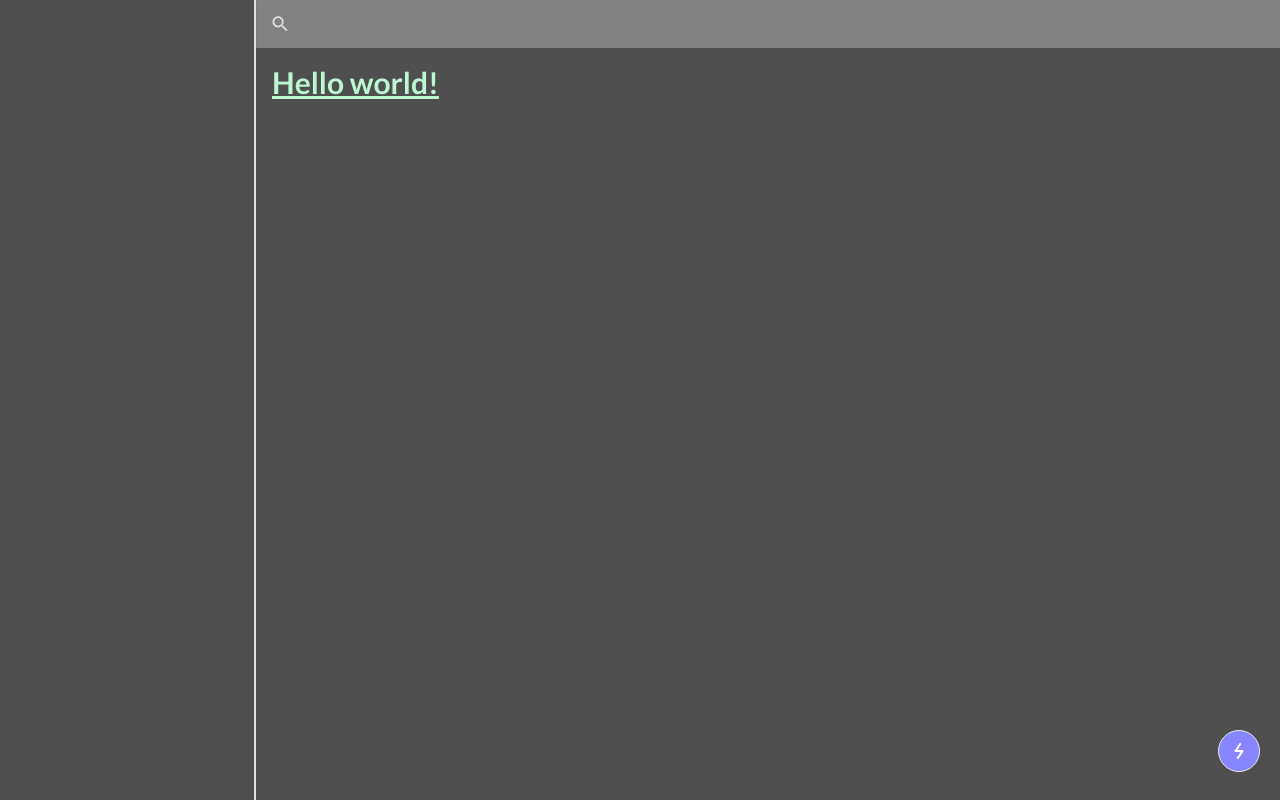
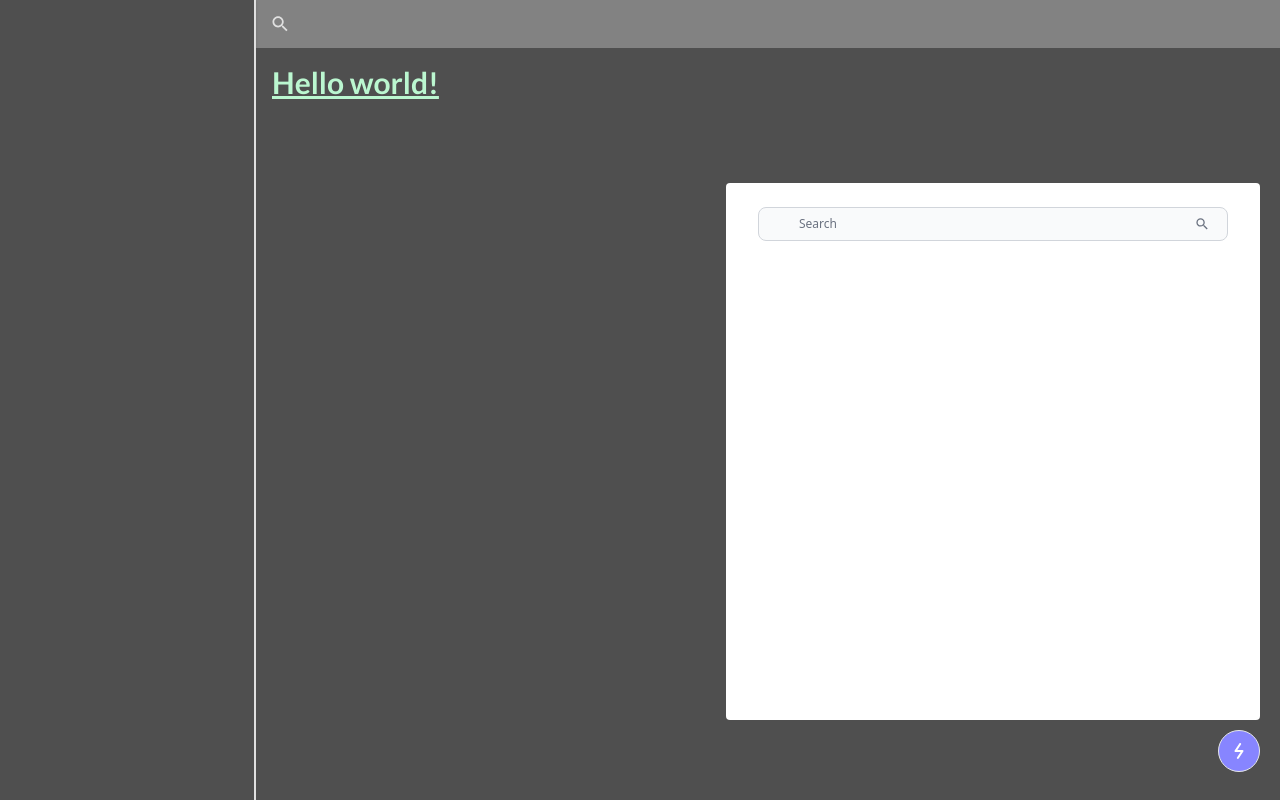
Before and after one commit to evriyanaindrasaputra/chat-vue, a Vue app: page / in a window 1280 px wide. Built offline with nearby package versions, Linux system fonts and the light colour scheme.

Commit message:
feat: chat container and search component

```diff
--- a/package.json
+++ b/package.json
@@ -12,6 +12,7 @@
     "release": "standard-version"
   },
   "dependencies": {
+    "@headlessui/vue": "^1.7.3",
     "@vueuse/core": "^9.4.0",
     "vue": "^3.2.41",
     "vue-router": "^4.1.6"
@@ -20,6 +21,7 @@
     "@antfu/eslint-config": "^0.27.0",
     "@commitlint/cli": "^17.1.2",
     "@commitlint/config-conventional": "^17.1.0",
+    "@tailwindcss/forms": "^0.5.3",
     "@vitejs/plugin-vue": "^3.2.0",
     "autoprefixer": "^10.4.13",
     "eslint": "^8.26.0",
--- /dev/null
+++ b/src/components/Chat/Chat.vue
@@ -0,0 +1,9 @@
+<script setup lang="ts">
+
+</script>
+
+<template>
+  <div class="w-[534px] h-[537px]  bg-white rounded py-6 px-8 absolute bottom-20 right-5">
+    <slot />
+  </div>
+</template>
--- /dev/null
+++ b/src/components/Search/Search.vue
@@ -0,0 +1,19 @@
+<script setup lang="ts">
+import SearchIcon from '../Icons/SearchIcon.vue'
+</script>
+
+<template>
+  <form>
+    <div class="relative">
+      <input
+        type="text"
+        aria-label="search"
+        placeholder="Search"
+        class="block p-1 px-10 w-full text-[12px] text-gray-500 bg-gray-50 rounded-lg border border-gray-300 focus:ring-green-500 focus:border-green-500"
+      >
+      <button type="submit" class=" absolute inset-y-0 right-5">
+        <SearchIcon class="w-3 h-3" fill="fill-gray-500" />
+      </button>
+    </div>
+  </form>
+</template>
--- a/src/views/index.vue
+++ b/src/views/index.vue
@@ -1,10 +1,11 @@
 <script setup lang="ts">
-import { computed, ref } from 'vue'
+import { computed, defineAsyncComponent, ref } from 'vue'
 import LightningIcon from '../components/Icons/LightningIcon.vue'
 import IButton from '~/components/Button/IButton.vue'
 import Layout from '~/components/Layout/Layout.vue'
 import QAIcon from '~/components/Icons/QAIcon.vue'
 import ReaderIcon from '~/components/Icons/ReaderIcon.vue'
+import Search from '~/components/Search/Search.vue'
 
 type MenuType = 'Task' | 'Inbox' | 'Menu'
 
@@ -13,6 +14,8 @@ const menuIcon = {
   Inbox: QAIcon,
   Menu: LightningIcon,
 }
+
+const ChatContainer = defineAsyncComponent(() => import('~/components/Chat/Chat.vue'))
 
 const isClicked = ref<boolean>(false)
 const selectedMenu = ref<MenuType>('Menu')
@@ -31,11 +34,14 @@ const selectedIcon = computed(() => {
 </script>
 
 <template>
-  <Layout>
+  <Layout class="relative">
     <h1 class="text-3xl font-bold text-green-200 underline font-Lato">
       Hello world!
     </h1>
     <!-- container for floating IButton -->
+    <ChatContainer>
+      <Search />
+    </ChatContainer>
     <div
       class="fixed bottom-7 bg-transparent right-5 flex flex-row-reverse items-end"
     >
--- a/tailwind.config.cjs
+++ b/tailwind.config.cjs
@@ -46,5 +46,7 @@ module.exports = {
       },
     },
   },
-  plugins: [],
+  plugins: [
+    require('@tailwindcss/forms'),
+  ],
 }
```
Also changed, not shown: 1 other file (tests, documents, lock files or other folders).
